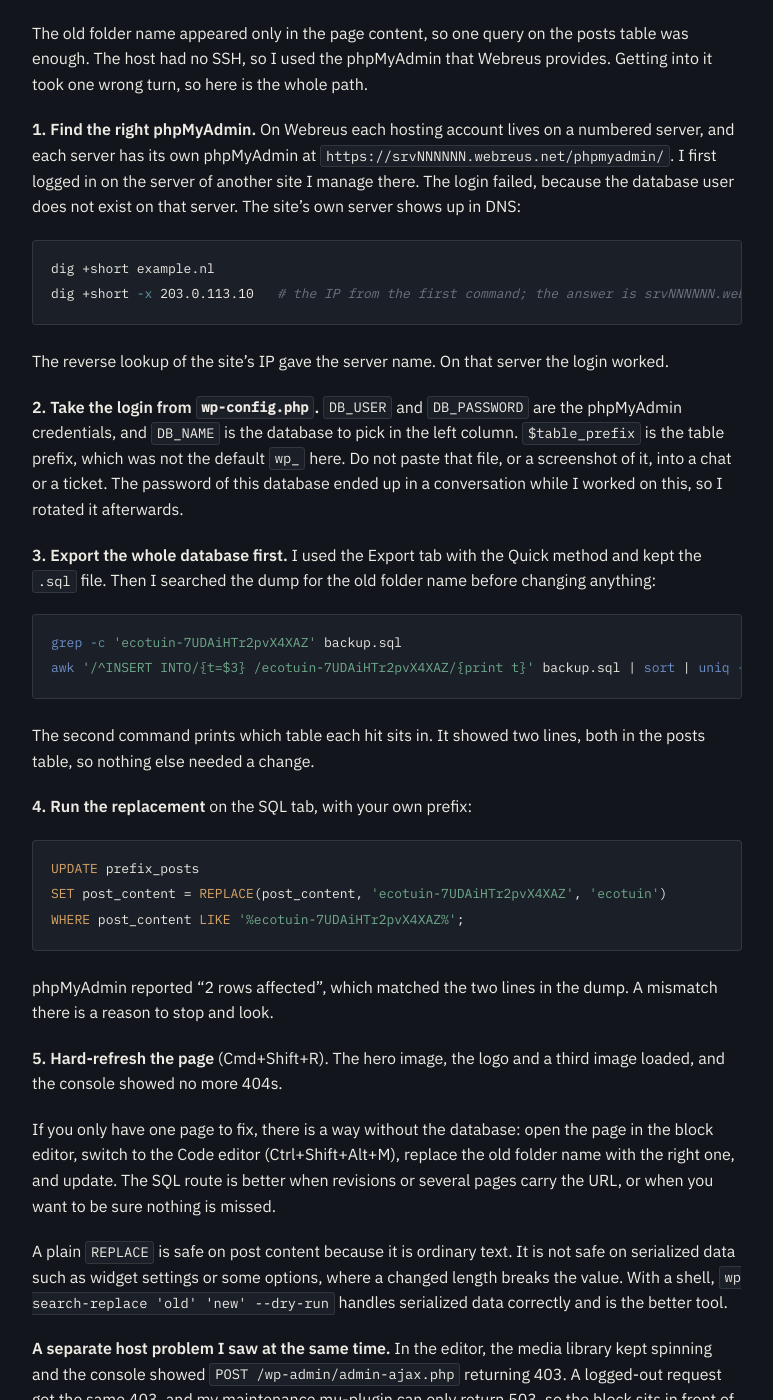
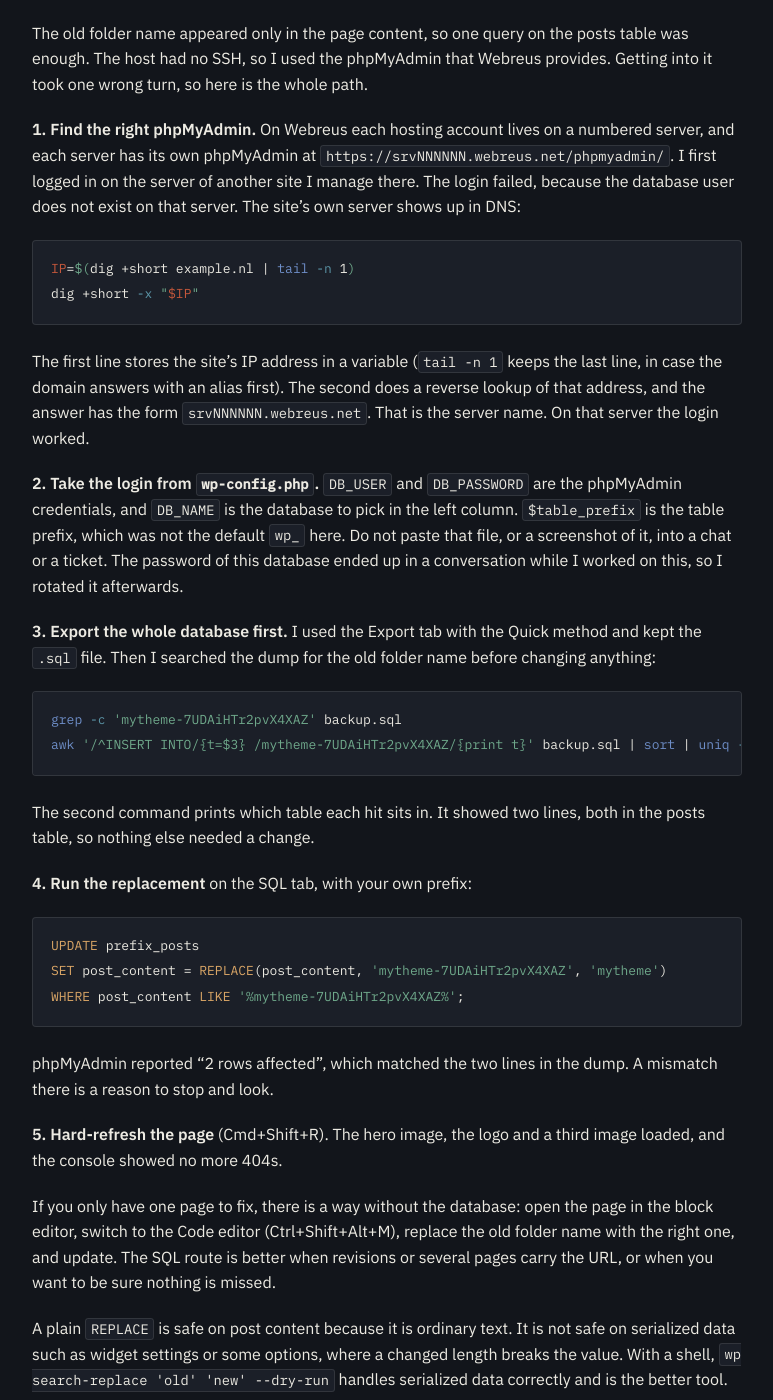
Before and after one commit to wpvillain/wpvillain.github.io, a Jekyll site: the page built from _posts/2026-11-12-github-release-zip-wrong-theme-folder-broken-image-urls.markdown, in a window 1280 px wide and 1400 px high, scrolled down 3241 px. Shown: the whole window, without its empty margins (96-869 px from the left). Built offline with Jekyll 4.4.1, drawn with Linux system fonts in a browser that asks for light colours; some of the changed text lies outside the part shown.

Commit message:
Use a generic theme slug and a real dig example

````diff
--- a/_posts/2026-11-12-github-release-zip-wrong-theme-folder-broken-image-urls.markdown
+++ b/_posts/2026-11-12-github-release-zip-wrong-theme-folder-broken-image-urls.markdown
@@ -23,13 +23,13 @@ I went back through the history to find out why a theme I had released many time
 
 `git log` on the workflow file shows two commits in the new repo: the initial one with exactly that line, and the fix from this week. The starter theme's own repo has the same line, and so do several of my other theme and plugin repos. Only one of them already wrapped its files in a folder, because its WordPress.org review asked for a clean zip.
 
-I also downloaded the previous release (1.2.9) and listed it. The first entries are `screenshot.png`, `readme.txt`, `CHANGELOG.md`, `theme.json`, `style.css`, with no `ecotuin/` in front. Nothing had gone wrong in the build. It produced the zip I asked it to; I never looked at the top level of the zip, because WordPress had always accepted it.
+I also downloaded the previous release (1.2.9) and listed it. The first entries are `screenshot.png`, `readme.txt`, `CHANGELOG.md`, `theme.json`, `style.css`, with no `mytheme/` in front. Nothing had gone wrong in the build. It produced the zip I asked it to; I never looked at the top level of the zip, because WordPress had always accepted it.
 
 ## What I saw
 
 The theme's release workflow zipped the repo with `zip -r ... -x@.distignore`, run from the repo root. That puts `style.css`, `theme.json` and the rest at the **top level of the zip**, with no folder around them.
 
-Uploading that zip in wp-admin (Appearance, Themes, Add New, Upload) installed the theme in `wp-content/themes/ecotuin-7UDAiHTr2pvX4XAZ`. Not `ecotuin`. WordPress takes the folder name from the zip's top-level directory. With nothing to take, the folder is named after the uploaded file, and that file name is a temporary one with a random part. That is where `7UDAiHTr2pvX4XAZ` came from: it is not a hash of anything, just the random part of the temp name.
+Uploading that zip in wp-admin (Appearance, Themes, Add New, Upload) installed the theme in `wp-content/themes/mytheme-7UDAiHTr2pvX4XAZ`. Not `mytheme`. WordPress takes the folder name from the zip's top-level directory. With nothing to take, the folder is named after the uploaded file, and that file name is a temporary one with a random part. That is where `7UDAiHTr2pvX4XAZ` came from: it is not a hash of anything, just the random part of the temp name.
 
 I checked this against the core source of the WordPress 6.7.2 copy I had locally (`wp-admin/includes/class-wp-upgrader.php`), not 7.1.4 where I saw it:
 
@@ -37,22 +37,22 @@ I checked this against the core source of the WordPress 6.7.2 copy I had locally
 - `install_package()` looks at what is inside it. If there is exactly one entry and it is a folder, that folder becomes the theme. If there are several entries (a flat zip), the working directory itself becomes the source.
 - The theme folder name is then the name of the source, so a flat zip gives a folder named after the temp file.
 
-I did not trace where the upload code creates the temp name, and I did not rerun it on 7.1.4. It matched what I saw: the same name appeared as `ecotuin-` plus 16 random characters.
+I did not trace where the upload code creates the temp name, and I did not rerun it on 7.1.4. It matched what I saw: the same name appeared as `mytheme-` plus 16 random characters.
 
 Everything still looked fine in the browser, which is why I missed it:
 
 - The theme activated and rendered.
-- The header and footer template parts hard-code `"theme":"ecotuin"` in their block comments. With the active stylesheet named `ecotuin-7UDAiHTr2pvX4XAZ`, those references could not match.
+- The header and footer template parts hard-code `"theme":"mytheme"` in their block comments. With the active stylesheet named `mytheme-7UDAiHTr2pvX4XAZ`, those references could not match.
 
 ## The second mistake, on top of the first
 
 Before I noticed the folder, I built the home page from the theme's home pattern. The pattern prints its images with `get_theme_file_uri( 'assets/images/hero.webp' )`. When you insert a pattern in the editor, that function runs once and the **result is saved into the page content as a plain absolute URL**:
 
 ```html
-<img src="https://example.nl/wp-content/themes/ecotuin-7UDAiHTr2pvX4XAZ/assets/images/hero.webp" alt="...">
+<img src="https://example.nl/wp-content/themes/mytheme-7UDAiHTr2pvX4XAZ/assets/images/hero.webp" alt="...">
 ```
 
-Later I renamed the folder to `ecotuin` over FTP and re-uploaded the corrected theme. Every file was in the right place, but the page still held the old URL. In the browser's console:
+Later I renamed the folder to `mytheme` over FTP and re-uploaded the corrected theme. Every file was in the right place, but the page still held the old URL. In the browser's console:
 
 ```
 Failed to load resource: the server responded with a status of 404 ()   hero.webp:1
@@ -78,11 +78,11 @@ Wrap the files in one folder named after the repository, so the zip's top level
 It builds the same file list as before (the `.distignore` still applies), then re-zips it inside `$NAME/`. I checked it by listing the released zip, not just by trusting the YAML:
 
 ```bash
-unzip -l ecotuin.zip | head
-# ecotuin/assets/images/hero.webp  ...
+unzip -l mytheme.zip | head
+# mytheme/assets/images/hero.webp  ...
 ```
 
-Every path starts with `ecotuin/`. That is the check I would repeat after any change to a release workflow.
+Every path starts with `mytheme/`. That is the check I would repeat after any change to a release workflow.
 
 ## The fix in the database, step by step
 
@@ -91,19 +91,19 @@ The old folder name appeared only in the page content, so one query on the posts
 **1. Find the right phpMyAdmin.** On Webreus each hosting account lives on a numbered server, and each server has its own phpMyAdmin at `https://srvNNNNNN.webreus.net/phpmyadmin/`. I first logged in on the server of another site I manage there. The login failed, because the database user does not exist on that server. The site's own server shows up in DNS:
 
 ```bash
-dig +short example.nl
-dig +short -x 203.0.113.10   # the IP from the first command; the answer is srvNNNNNN.webreus.net
+IP=$(dig +short example.nl | tail -n 1)
+dig +short -x "$IP"
 ```
 
-The reverse lookup of the site's IP gave the server name. On that server the login worked.
+The first line stores the site's IP address in a variable (`tail -n 1` keeps the last line, in case the domain answers with an alias first). The second does a reverse lookup of that address, and the answer has the form `srvNNNNNN.webreus.net`. That is the server name. On that server the login worked.
 
 **2. Take the login from `wp-config.php`.** `DB_USER` and `DB_PASSWORD` are the phpMyAdmin credentials, and `DB_NAME` is the database to pick in the left column. `$table_prefix` is the table prefix, which was not the default `wp_` here. Do not paste that file, or a screenshot of it, into a chat or a ticket. The password of this database ended up in a conversation while I worked on this, so I rotated it afterwards.
 
 **3. Export the whole database first.** I used the Export tab with the Quick method and kept the `.sql` file. Then I searched the dump for the old folder name before changing anything:
 
 ```bash
-grep -c 'ecotuin-7UDAiHTr2pvX4XAZ' backup.sql
-awk '/^INSERT INTO/{t=$3} /ecotuin-7UDAiHTr2pvX4XAZ/{print t}' backup.sql | sort | uniq -c
+grep -c 'mytheme-7UDAiHTr2pvX4XAZ' backup.sql
+awk '/^INSERT INTO/{t=$3} /mytheme-7UDAiHTr2pvX4XAZ/{print t}' backup.sql | sort | uniq -c
 ```
 
 The second command prints which table each hit sits in. It showed two lines, both in the posts table, so nothing else needed a change.
@@ -112,8 +112,8 @@ The second command prints which table each hit sits in. It showed two lines, bot
 
 ```sql
 UPDATE prefix_posts
-SET post_content = REPLACE(post_content, 'ecotuin-7UDAiHTr2pvX4XAZ', 'ecotuin')
-WHERE post_content LIKE '%ecotuin-7UDAiHTr2pvX4XAZ%';
+SET post_content = REPLACE(post_content, 'mytheme-7UDAiHTr2pvX4XAZ', 'mytheme')
+WHERE post_content LIKE '%mytheme-7UDAiHTr2pvX4XAZ%';
 ```
 
 phpMyAdmin reported "2 rows affected", which matched the two lines in the dump. A mismatch there is a reason to stop and look.
````
